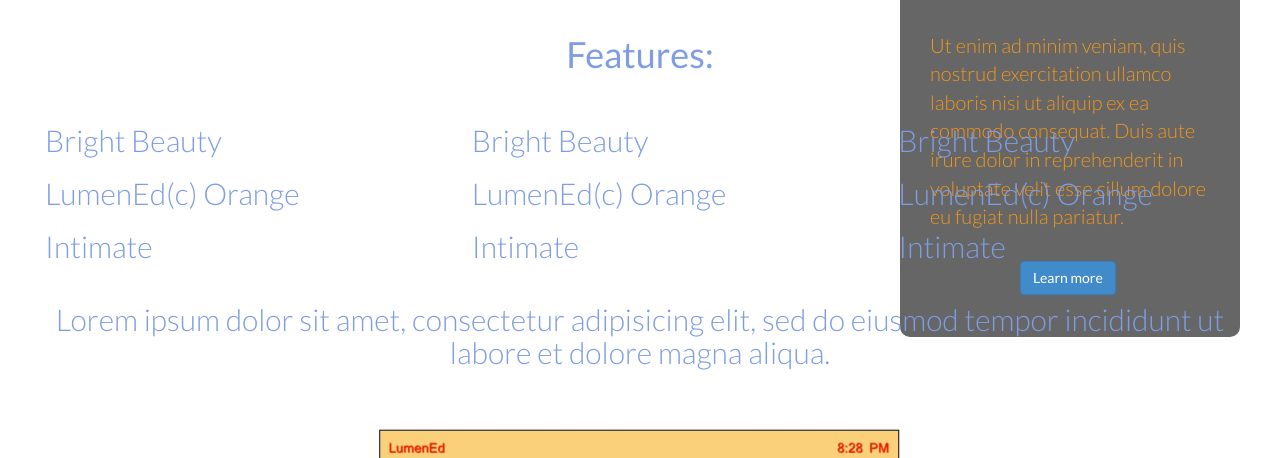
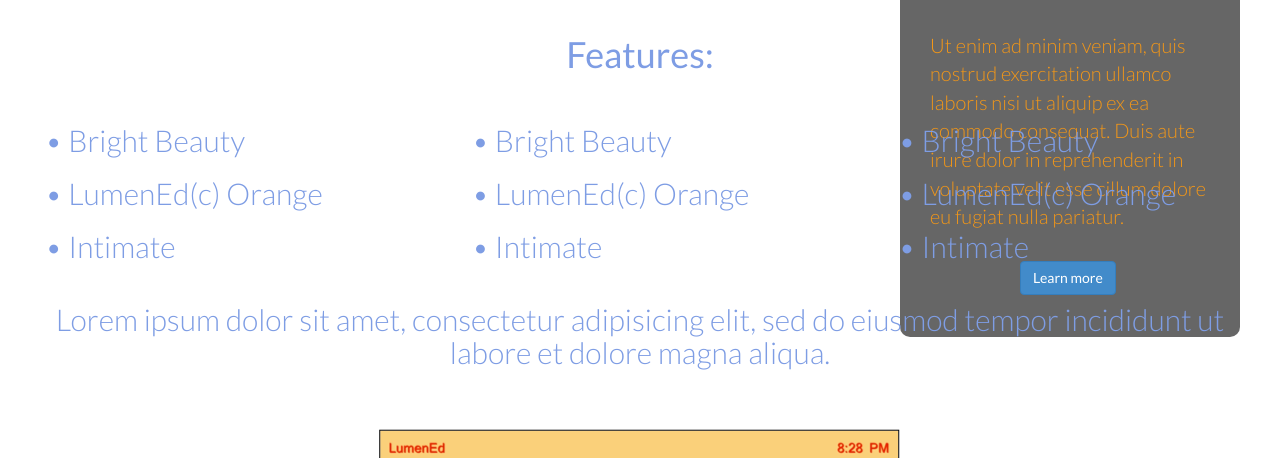
Before and after one commit to lumened/website, a PHP site: page / in a window 1280 px wide. Shown: the part 2902-3360 px from the top of the page. Run offline with PHP 8.4, Linux system fonts and the light colour scheme; some libraries are stand-ins or nearby versions.

Commit message:
fixed page 2 button

```diff
--- a/css/stylesheet.css
+++ b/css/stylesheet.css
@@ -2,7 +2,7 @@
 -----------------*/
 /*font settings
 ------------------
-Default is lato light. To use lato normal change font-weight to 400.*/
+Default is lato light(weight 300). To use lato normal change font-weight to 400.*/
 body,h1,h2,h3,h4,h5,h6,p {
 	font-family: 'Lato', sans-serif;
 	font-weight: 300;
@@ -11,7 +11,6 @@ body,h1,h2,h3,h4,h5,h6,p {
 .info-box h1, .page-7 h1, .page-8 h1, .page-9 h1 {
 	font-weight:400;
 }
-
 
 /* Navbar
 -----------------*/
@@ -173,14 +172,21 @@ footer{
 		width: 130px;
 	}
 	/*Page 2*/
-	.page-2 img{
+/* 	.page-2 img{
 		float: none;
 		display:block;
 		margin: auto auto;
 	}
 	.page-2 .btn {
-		display:block;
 		margin: 10px auto;
+	} */
+
+	.page-2 img {
+		float:right;
+	}
+	.page-2 .btn {
+		margin: 52px 0px;
+		float:left;
 	}
 
 	.page-2 h1,.page-3 h1, .page-5 h1, .page-8 h1 {
--- a/index.html
+++ b/index.html
@@ -8,6 +8,7 @@
     <meta name="description" content="">
     <meta name="author" content="Prakash Paudel and Henry Harboe">
 		<link rel="shortcut icon" href="../../assets/ico/favicon.ico">
+		<!--Font link via google fonts-->
 		<link href='http://fonts.googleapis.com/css?family=Lato:300,400' rel='stylesheet' type='text/css'>
 
     <title>LumenEd | Home</title>
@@ -86,10 +87,10 @@
 				</div>
 			</div>
 			<div class="row">
-				<div class="col-sm-4 col-sm-offset-2">
+				<div class="col-xs-4 col-xs-offset-2">
 					<img src="img/Blog oval.png" alt="Blog Oval">
 				</div>
-				<div class="col-sm-2">
+				<div class="col-xs-2">
 					<a class="btn btn-primary btn-md" role="button">Follow the Blog</a>
 				</div>
 			</div>
@@ -167,19 +168,19 @@
 			</div>
 			<div class="row">
 				<div class="col-sm-4">
-					<h2>Bright Beauty</h2>
-					<h2>LumenEd(c) Orange</h2>
-					<h2>Intimate</h2>
+					<h2>&bull; Bright Beauty</h2>
+					<h2>&bull; LumenEd(c) Orange</h2>
+					<h2>&bull; Intimate</h2>
 				</div>
 				<div class="col-sm-4">
-					<h2>Bright Beauty</h2>
-					<h2>LumenEd(c) Orange</h2>
-					<h2>Intimate</h2>
+					<h2>&bull; Bright Beauty</h2>
+					<h2>&bull; LumenEd(c) Orange</h2>
+					<h2>&bull; Intimate</h2>
 				</div>
 				<div class="col-sm-4">
-					<h2>Bright Beauty</h2>
-					<h2>LumenEd(c) Orange</h2>
-					<h2>Intimate</h2>
+					<h2>&bull; Bright Beauty</h2>
+					<h2>&bull; LumenEd(c) Orange</h2>
+					<h2>&bull; Intimate</h2>
 				</div>
 			</div>
 			<div class="row">
```
Also changed, not shown: 1 other file.
